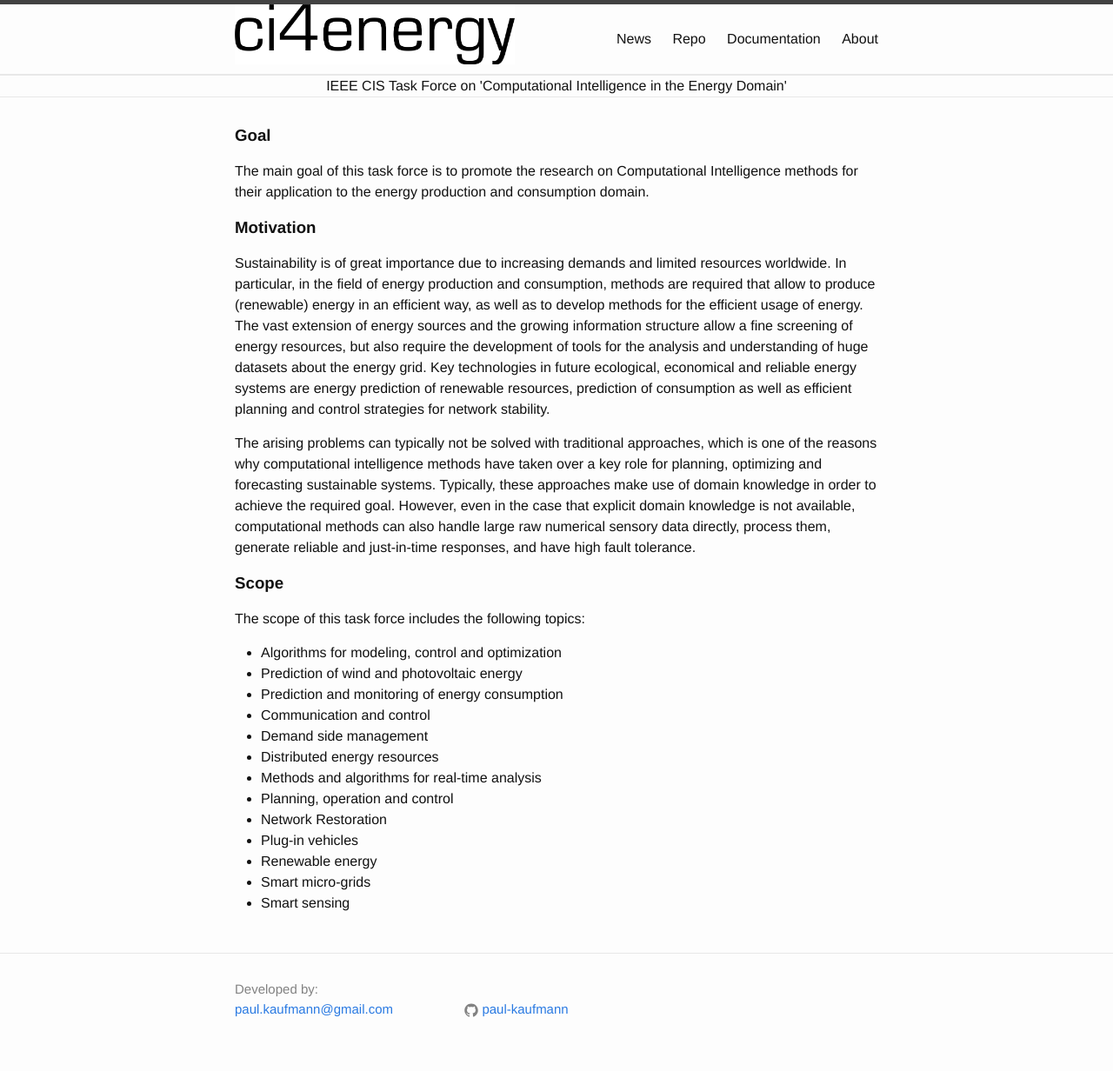
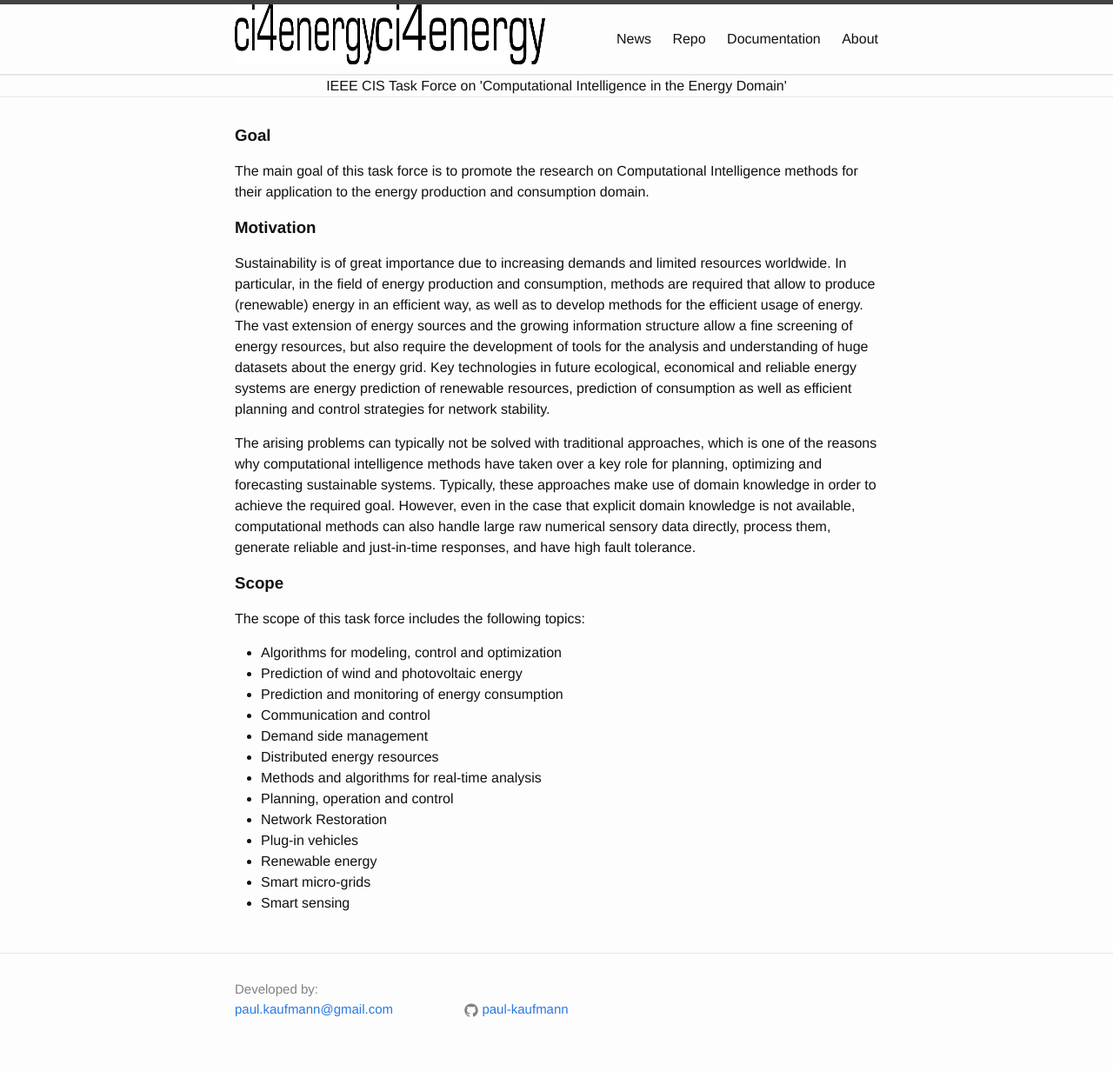
Before and after one commit to ci4energy/ci4energy.github.io, a Jekyll site: the page built from index.html, in a window 1280 px wide. Shown: the whole page at 87% size. Built offline with Jekyll 4.4.1, drawn with Linux system fonts in a browser that asks for light colours.

Commit message:
no message

```diff
--- a/_includes/header.html
+++ b/_includes/header.html
@@ -2,8 +2,8 @@
 
   <div class="wrapper">
 
-    <!-- ><a class="site-title" href="{{ site.baseurl }}/"><img src="{{ site.baseurl }}/assets/ampehre_logo.png" alt="Ampehre Logo" width="162" height="69"></a> -->
-    <a href="http://ci4energy.github.io"><img src="{{ site.baseurl }}/assets/logo.png" alt="ci4energy" height="69"></a>
+    <a class="site-title" href="{{ site.baseurl }}/"><img src="{{ site.baseurl }}/assets/logo.png" alt="Ampehre Logo" width="162" height="69"></a>
+    <a href="http://www.uni-paderborn.de"><img src="{{ site.baseurl }}/assets/logo.png" alt="Uni Paderborn Logo" width="195" height="69"></a>
 
     <nav class="site-nav">
       <a href="#" class="menu-icon">
```
